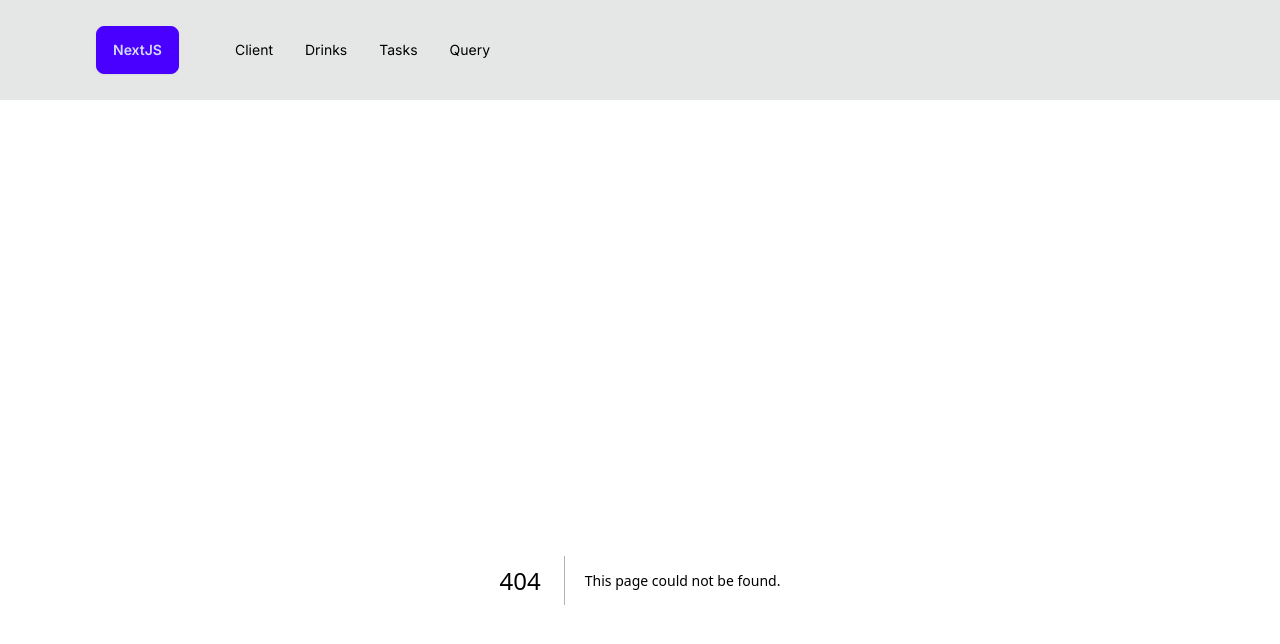
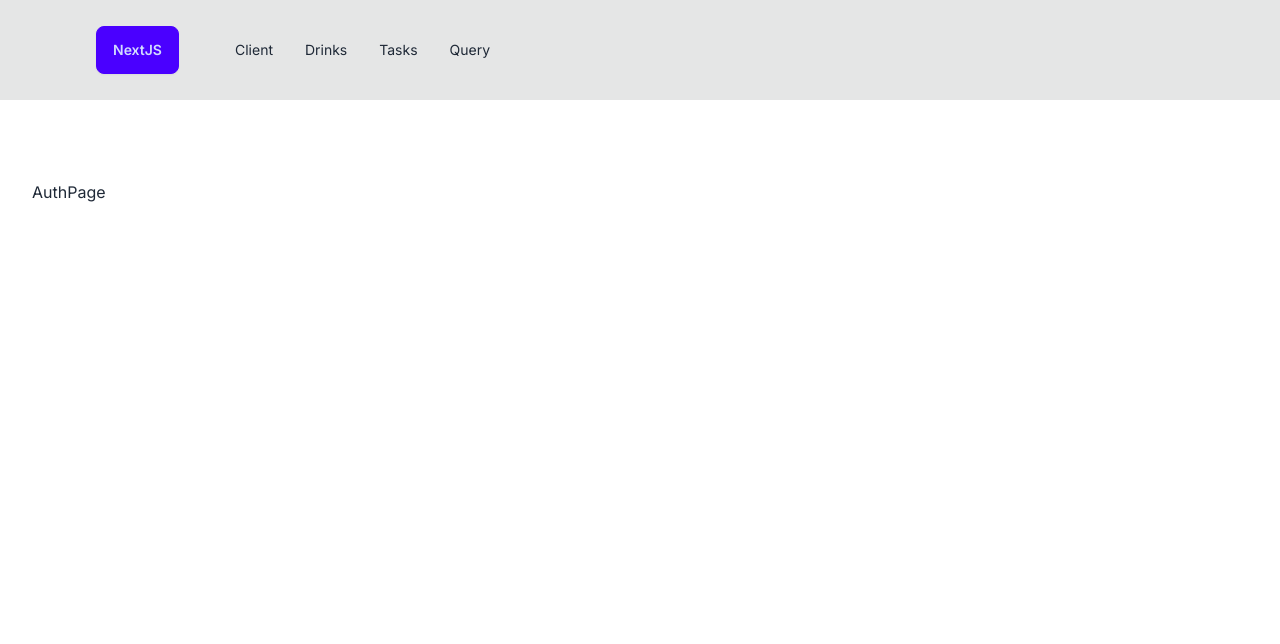
Before and after one commit to creativeloc/nextjs-tutorial, a Next.js app: page /auth in a window 1280 px wide. Before the commit this address had no page. Shown: the top 644 px of the page. Built offline with nearby package versions, Linux system fonts and the light colour scheme.

Commit message:
add dashboard

```diff
--- /dev/null
+++ b/app/(dashboard)/auth/[sign-in]/page.js
@@ -0,0 +1,5 @@
+const SignInPage = ({ params }) => {
+  console.log(params)
+  return <h1 className="text-7xl">SignInPage</h1>
+}
+export default SignInPage
--- /dev/null
+++ b/app/(dashboard)/auth/page.js
@@ -0,0 +1,4 @@
+const AuthPage = () => {
+  return <div>AuthPage</div>
+}
+export default AuthPage
```
